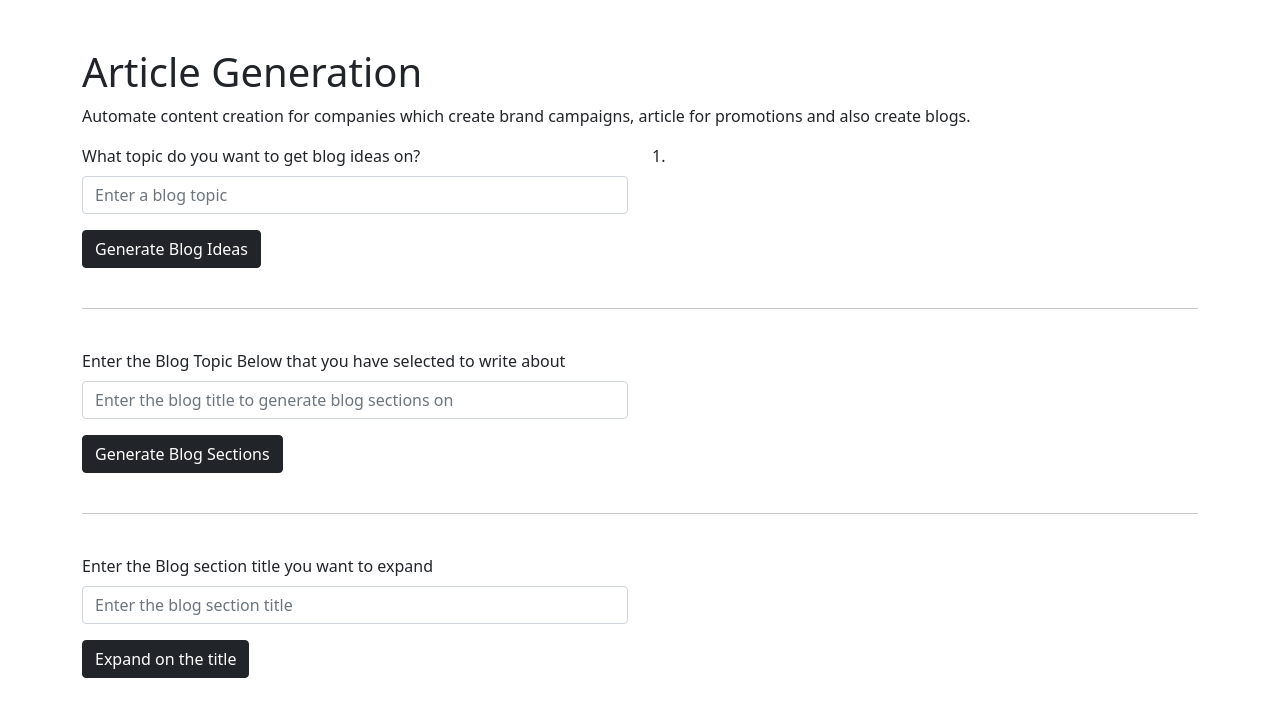
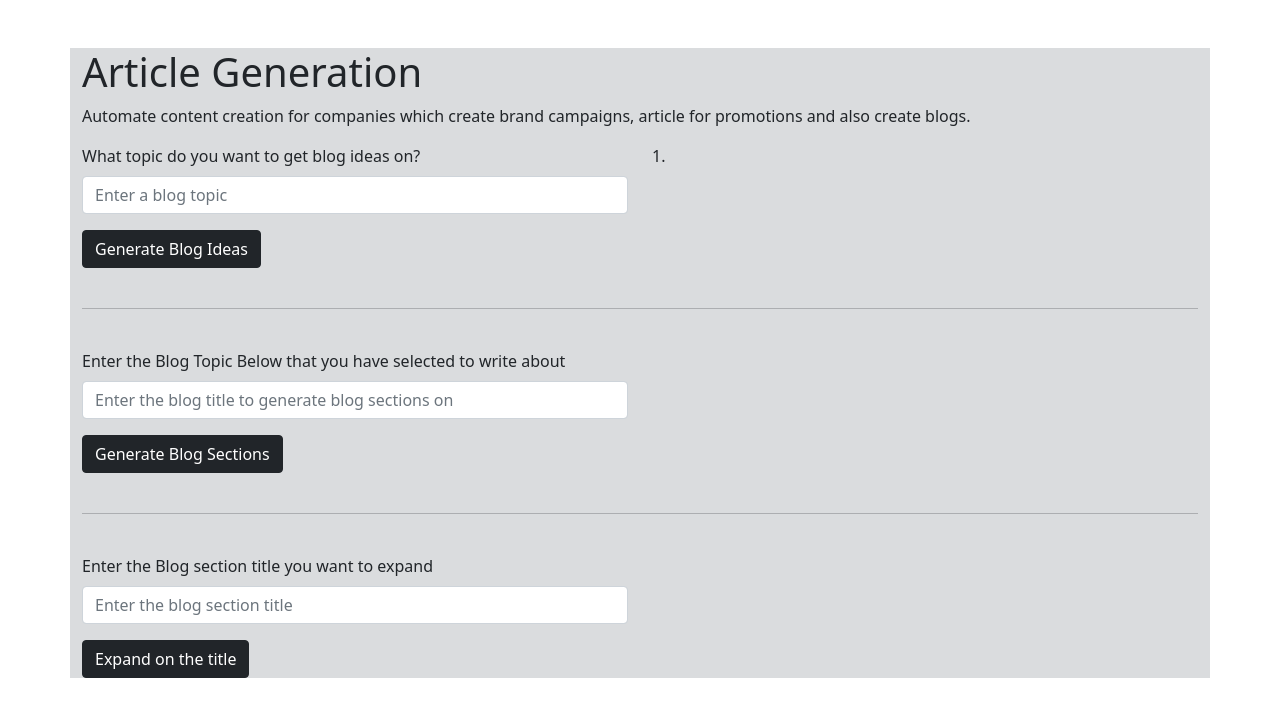
Before and after one commit to kshitizsharan/webapp2, a Flask app: page / in a window 1280 px wide. Shown: the top 717 px of the page. Run offline with Flask 2, Linux system fonts and the light colour scheme.

Commit message:
testing2

```diff
--- a/templates/index.html
+++ b/templates/index.html
@@ -16,7 +16,7 @@
     <link rel="shortcut icon" type="image/x-icon" href="{{ url_for('static', filename='images/favicon.jpg') }}">
 
   </head>
-    <div class="container">
+    <div class="container bg-secondary bg-opacity-25">
       <h1 class="mt-5">Article Generation</h1>
 
       <p>Automate content creation for companies which create brand campaigns, article for promotions and also create blogs.</p>
```
